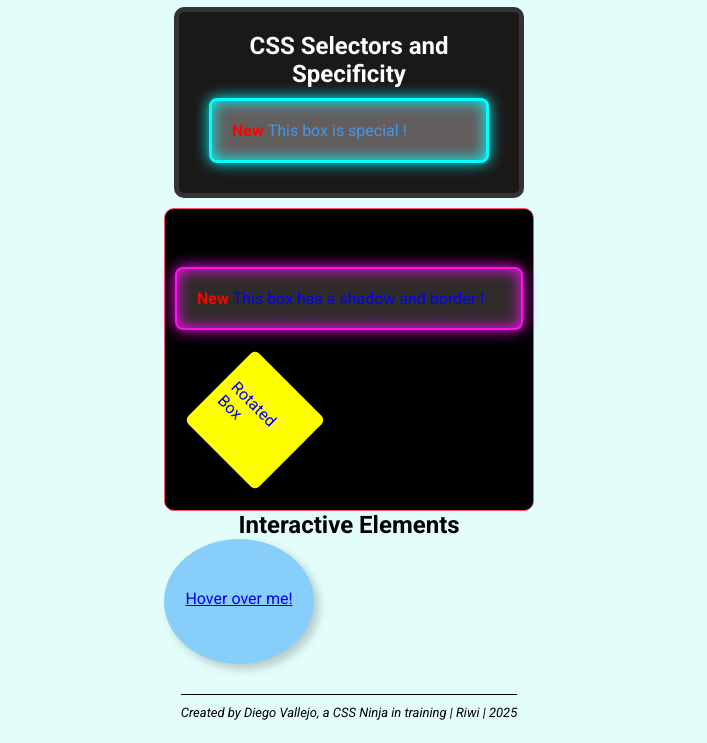
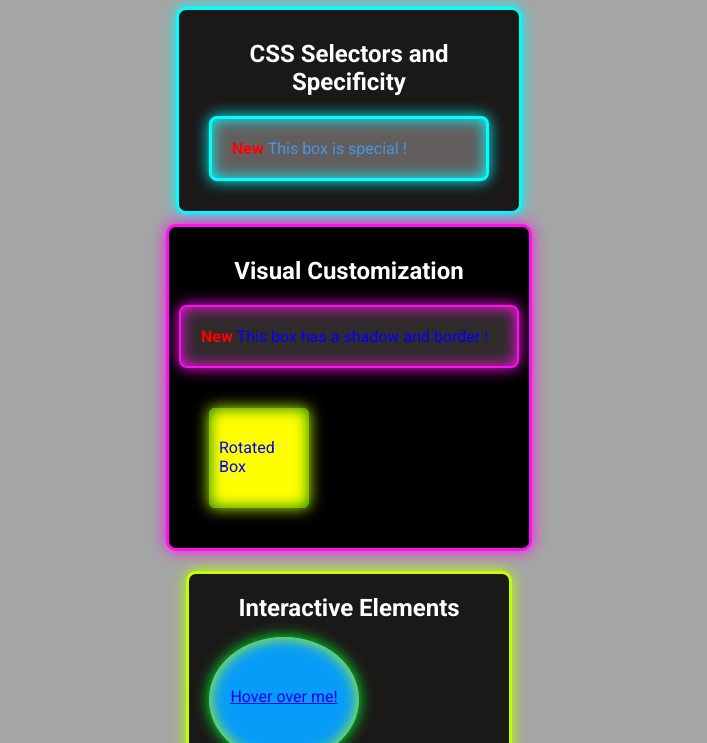
Before and after one commit to ingediego94/M2W2_DiegoV, a plain HTML site: page index.html in a window 1280 px wide. Shown: the part 140-883 px from the top of the page, without its empty margins (291-998 px from the left). Drawn offline with Linux system fonts and the light colour scheme.

Commit message:
Casi se finaliza

```diff
--- a/styles.css
+++ b/styles.css
@@ -10,7 +10,7 @@
 
 
 body {
-    background-color: #75f9e734;
+    background-color: #3c3f3f77;
     display: flex;
     justify-content: center;
     align-items: center;
@@ -32,10 +32,15 @@ body {
 .cabezal h1 {
     font-size: 30px;
     color: #913131;
+
 }
 
 h2 {
+    color: white;
     text-align: center;
+    padding: 10px;
+    margin-bottom: 5px;
+
 }
 
 
@@ -72,9 +77,6 @@ div {
     border-radius: 8px;
 }
 
-.content h2 {
-    color: white;
-}
 
 
 .box {
@@ -89,22 +91,28 @@ div {
 }
 
 
+.box:hover {
+    transform: scale(1.04);
+}
+
 
 .content{
     width: 300px;
     padding: 20px;
     margin: 10px;
     background-color: #1b1818;
-    border: 5px solid #333;
+    border: 3px solid cyan;
     border-radius: 10px;
+    box-shadow: 0px 0px 15px cyan;
 }
 
 .visual-efects {
-    border: 1px solid rgb(250, 81, 109);
+    border: 3px solid #FF10F0,;
     padding-top: 20px;
     box-sizing: content-box;
     border-radius: 10px;
     background-color: #000;
+    box-shadow: 0px 0px 15px #FF10F0
 }
 
 
@@ -121,18 +129,20 @@ div {
     width: 100px;
     height: 100px;
     background-color: yellow;
-    transform: rotate(45deg);
     box-sizing: border-box;
     padding: 10px;
     border-radius: 6px;
-    box-shadow: 5px 5px 10px rgba(0, 0, 0, 0.2);
+    box-shadow: 0px 0px 15px #c2ff05,
+        0px 0px 15px green inset;
     margin: 40px;
     padding-top: 30px;
 }
 
-#enlace {
+.rotate-box:hover {
+    transform: translateX(10px);
+    transform: rotate(45deg);
+}
 
-}
 
 a:hover {
     color: white;
@@ -151,19 +161,31 @@ a:hover {
     text-align: center;
 }
 
+.interactivity {
+    margin: 20px;
+    box-sizing: content-box;
+    padding: 10px 20px;
+    background-color: #1b1818;;
+    border: 3px solid #c2ff05 ;
+    border-radius: 10px;
+    box-shadow: 0px 0px 15px #c2ff05;
+}
+
 
 
 .fade-in {
     animation: fade 2s ease-in-out;
     width: 150px;
     height: 125px;
-    background-color: lightskyblue ;
+    background-color: rgb(7, 156, 248) ;
     box-sizing: border-box;
     border-radius: 80%;
     border-color: #3b94d4;
     box-shadow: 5px 5px 10px rgba(0, 0, 0, 0.2);
     text-align: center;
     padding-top: 50px;
+    box-shadow: 0px 0px 15px #00ff2e,
+        0px 0px 15px #c2ff05 inset;
 }
 
 .fade-in:hover{
@@ -171,6 +193,7 @@ a:hover {
     color: white;
     font-weight: bold;
     font-size: 20px;
+    transform: scaleX(1.1);
 }
 
 @keyframes fade {
```
